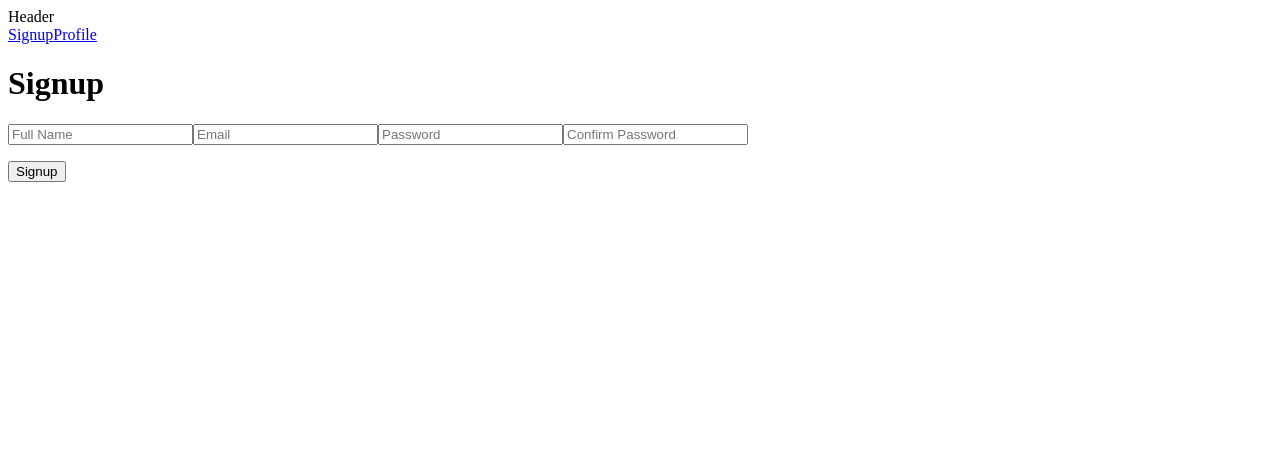
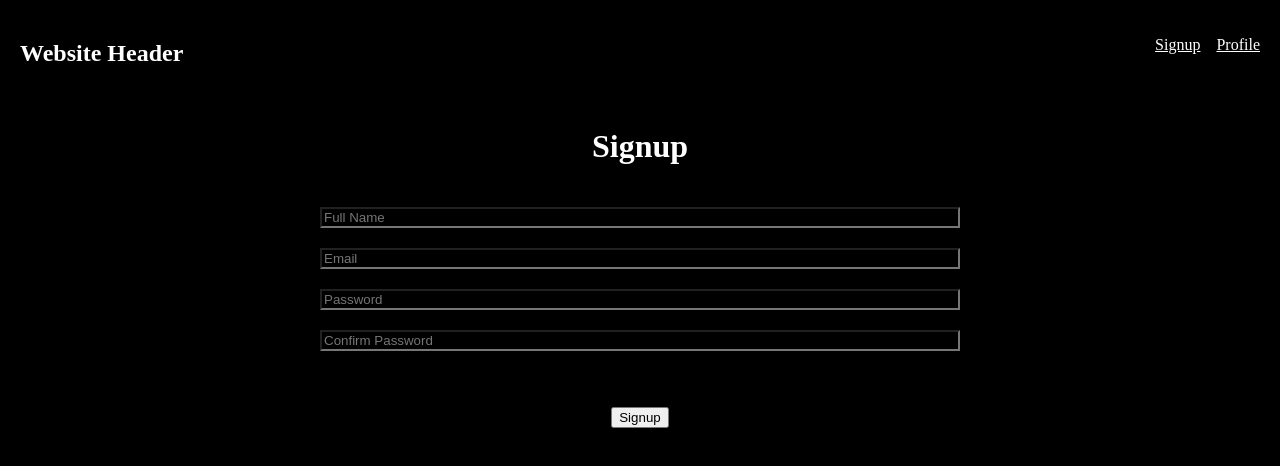
Before and after one commit to KrishnaDass95/react-redux-loginProject, a React (Create React App) app: page / in a window 1280 px wide. Shown: the top 466 px of the page. Built offline with nearby package versions, Linux system fonts and the light colour scheme.

Commit message:
Finish styling on the sign up page

```diff
--- a/src/Components/Navbar.js
+++ b/src/Components/Navbar.js
@@ -2,14 +2,23 @@ import { Link } from "react-router-dom"
 
  export const NavBar = () => {
     return (
-        <nav>
+        <nav className="nav">
         <div className="header">
-            Header
+            <h1>Website Header</h1>
         </div>
-        <div className="header-options">
+        <ul>
+            <li>
+            <Link className="navigation" to="/">Signup</Link>
+            </li>
+            <li>
+            <Link className="navigation" to="/profile">Profile</Link>
+            </li>
+        </ul>
+
+        {/* <div className="header-options">
             <Link to="/">Signup</Link>
             <Link to="/profile">Profile</Link>
-        </div>
+        </div> */}
     </nav>
     )
 }
--- a/src/pages/Signup.js
+++ b/src/pages/Signup.js
@@ -4,6 +4,7 @@ const Signup = () => {
 
     return(
         <>
+        <div className="container">
         <h1>Signup</h1>
         <input
         type="text"
@@ -26,6 +27,8 @@ const Signup = () => {
             <p></p>
         </div>
         <button>Signup</button>
+        </div>
+
         </>
     )
 
--- a/src/style.css
+++ b/src/style.css
@@ -0,0 +1,35 @@
+*{
+    box-sizing: border-box;
+}
+body{
+    margin:0;
+    background-color: black;
+    color: white;
+}
+
+.nav{
+    display: flex;
+    justify-content: space-between;
+    padding: 20px;
+}
+
+.nav .navigation{
+    color: white;
+}
+.nav ul {
+    list-style: none;
+    display: flex;
+    gap: 1rem;
+}
+.container{
+    display: flex;
+    flex-direction: column;
+    justify-content: center;
+    align-items: center;
+    gap: 20px;
+}
+input{
+    width: 50%;
+    background-color: black;
+    color: white;
+}
```
